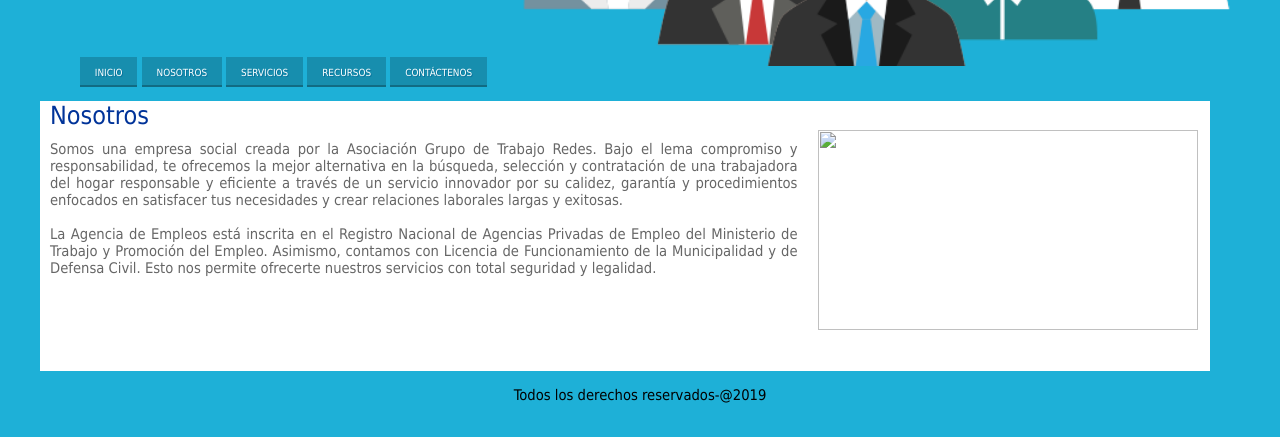
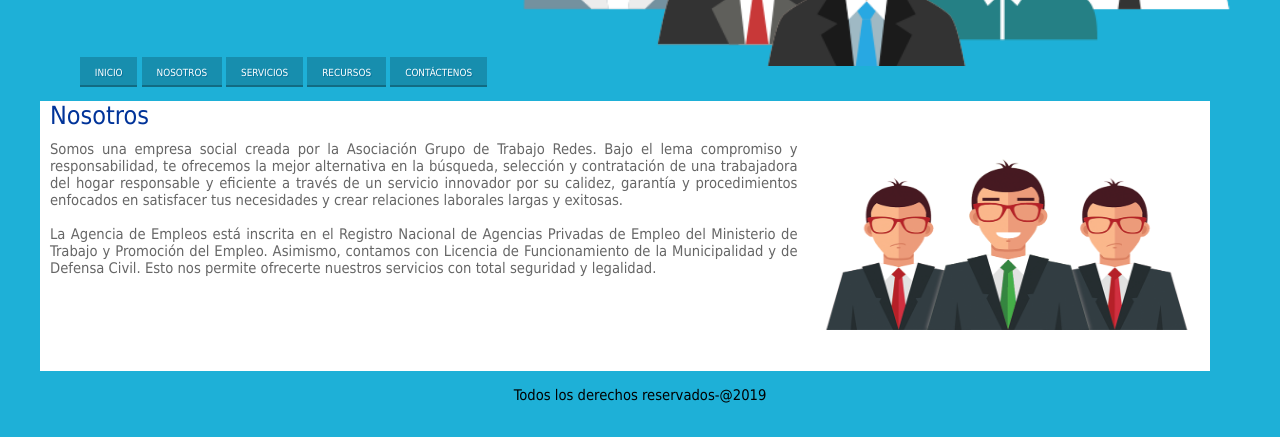
Before and after one commit to ezequiel-78/Laboratorio-Lopez, a plain HTML site: page Nosotros.html in a window 1280 px wide. Shown: the part 363-800 px from the top of the page. Drawn offline with Linux system fonts and the light colour scheme.

Commit message:
Update Nosotros.html

```diff
--- a/Nosotros.html
+++ b/Nosotros.html
@@ -34,7 +34,7 @@
 		    La Agencia de Empleos está inscrita en el Registro Nacional de Agencias Privadas de Empleo del Ministerio de Trabajo y Promoción del Empleo. Asimismo, contamos con Licencia de Funcionamiento de la Municipalidad y de Defensa Civil. Esto nos permite ofrecerte nuestros servicios con total seguridad y legalidad.
 		    </p>
 		</aside>
-		<img src="../img/nosotros.png" id="imagen"/>
+		<img src="nosotros.png" id="imagen"/>
 	</section>
 	<footer id="pie"><p>Todos los derechos reservados-@2019</p></footer>
   </body>
```
